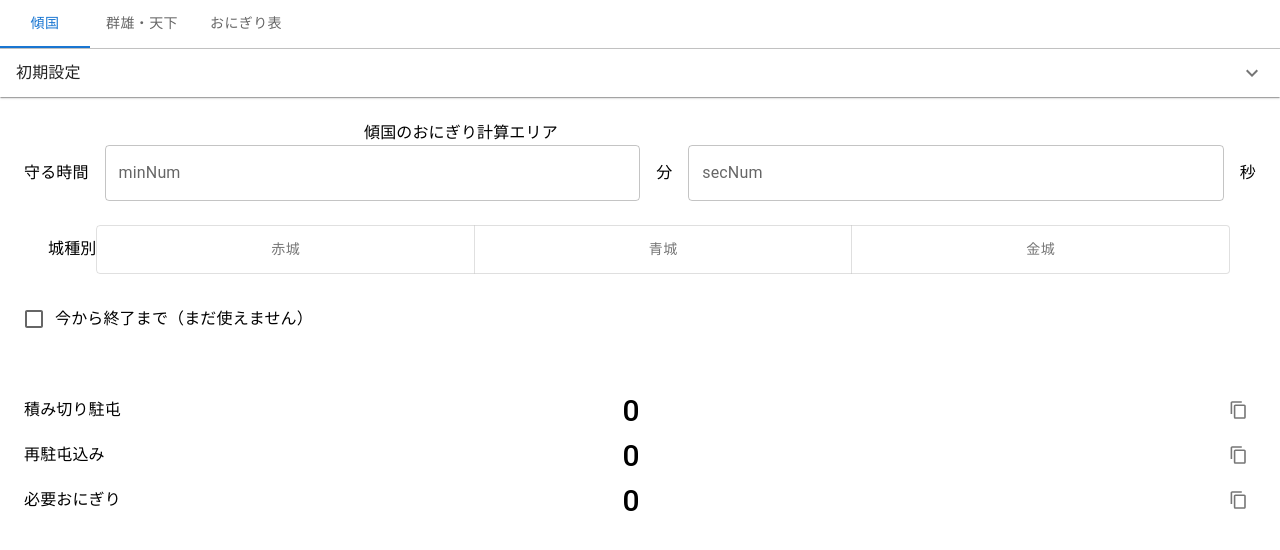
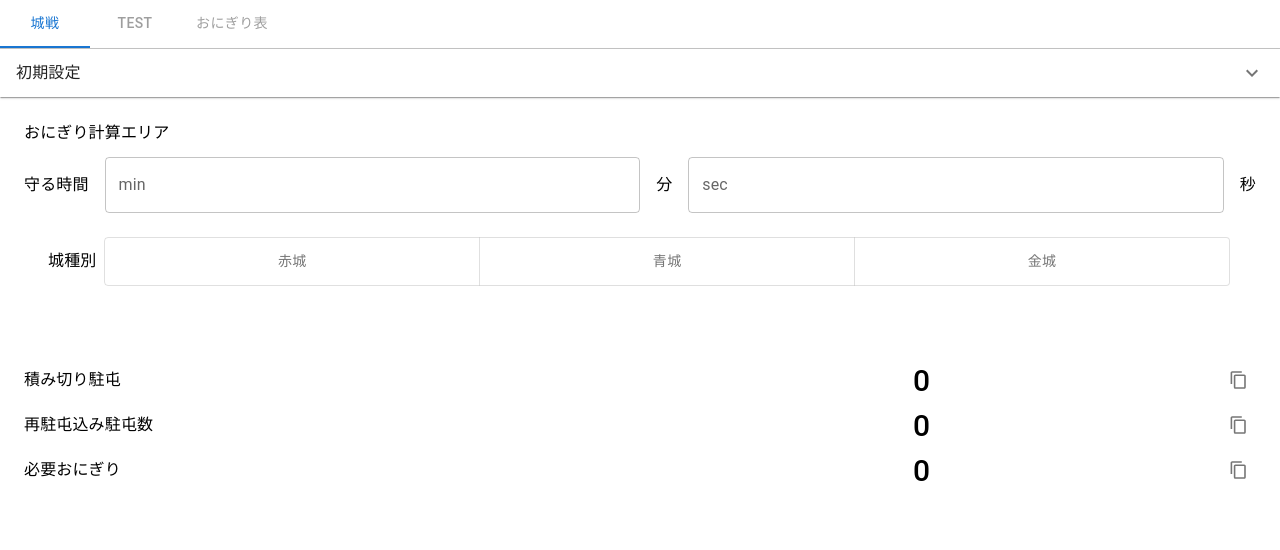
Before and after one commit to chika-create/onigiri-calc, a React (Create React App) app: page / in a window 1280 px wide. Shown: the top 550 px of the page. Built offline with nearby package versions, Linux system fonts and the light colour scheme.

Commit message:
fix: 公開に向けてレイアウトの調整や、未使用のタブなどをdisableに

```diff
--- a/src/App.tsx
+++ b/src/App.tsx
@@ -34,7 +34,6 @@ function TabPanel(props: TabPanelProps): any {
   );
 }
 
-// メモ：alignmentRedNumなどトグルボタンのデフォルト値を使用するには、コンポーネント内で呼び出す必要があるため、コンポーネント分けをした際に実装する
 function App() {
   // タブ管理
   const [tabValue, setTabValue] = React.useState(0);
@@ -55,12 +54,12 @@ function App() {
 
         <CalcTime register={register} />
         <CastelKinds onClick={castleKinds} />
-        <Box>
+        {/* <Box>
           <FormControlLabel
             control={<Checkbox />}
             label="今から終了まで（まだ使えません）"
           />
-        </Box>
+        </Box> */}
       </TabPanel>
       <TabPanel value={tabValue} index={1}>
         <UniversalCastel />
--- a/src/components/pages/ServerCastel.tsx
+++ b/src/components/pages/ServerCastel.tsx
@@ -1,5 +1,9 @@
-import Container from "@mui/material/Container";
+import Box from "@mui/material/Box";
 
 export default function ServerCastel() {
-  return <Container maxWidth="sm">傾国のおにぎり計算エリア</Container>;
+  return (
+    <Box maxWidth="sm" sx={{ mb: 1.5 }}>
+      おにぎり計算エリア
+    </Box>
+  );
 }
--- a/src/components/parts/CalcTime.tsx
+++ b/src/components/parts/CalcTime.tsx
@@ -21,7 +21,7 @@ export default function CalcTime(props: any) {
         id="outlined-basic"
         type="number"
         variant="outlined"
-        label="minNum"
+        label="min"
         {...register("minNum")}
         sx={{
           ml: 2,
@@ -38,7 +38,7 @@ export default function CalcTime(props: any) {
       <TextField
         id="outlined-basic"
         type="number"
-        label="secNum"
+        label="sec"
         variant="outlined"
         {...register("secNum")}
         sx={{
--- a/src/components/parts/CastelKinds.tsx
+++ b/src/components/parts/CastelKinds.tsx
@@ -28,6 +28,7 @@ export default function CastelKinds(props: any) {
       <Typography
         sx={{
           alignSelf: "center",
+          mr: 1,
         }}
       >
         城種別
--- a/src/components/parts/countOutput/FullOnigiri.tsx
+++ b/src/components/parts/countOutput/FullOnigiri.tsx
@@ -36,6 +36,7 @@ export default function FullStack(props: any) {
         sx={{
           fontWeight: "medium",
           fontSize: 30,
+          textAlign: "center",
         }}
       >
         {numNumber * alignmentNum}
--- a/src/components/parts/countOutput/FullStack.tsx
+++ b/src/components/parts/countOutput/FullStack.tsx
@@ -32,6 +32,7 @@ export default function FullStack(props: any) {
         sx={{
           fontWeight: "medium",
           fontSize: 30,
+          textAlign: "center",
         }}
       >
         {numNumber}
--- a/src/components/parts/countOutput/HarfStack.tsx
+++ b/src/components/parts/countOutput/HarfStack.tsx
@@ -26,12 +26,13 @@ export default function HarfStack(props: any) {
           alignSelf: "center",
         }}
       >
-        再駐屯込み
+        再駐屯込み駐屯数
       </Typography>
       <Typography
         sx={{
           fontWeight: "medium",
           fontSize: 30,
+          textAlign: "center",
         }}
       >
         {Math.ceil(numNumber / 2)}
--- a/src/components/parts/initialSetting/MinDeckNum.tsx
+++ b/src/components/parts/initialSetting/MinDeckNum.tsx
@@ -3,7 +3,7 @@ import { Box, Typography, TextField } from "@mui/material";
 
 export default function MinDeckNum(props: any) {
   const register = props.register;
-  const [deckNum, setDeckNum] = useState(0);
+  const [deckNum, setDeckNum] = useState(38);
 
   useEffect(() => {
     // コンポーネントがマウントされた時にlocalStorageから値を読み込む
--- a/src/components/views/TabBox.tsx
+++ b/src/components/views/TabBox.tsx
@@ -19,9 +19,9 @@ export default function TabBox(props: any) {
         onChange={tabChange}
         aria-label="basic tabs example"
       >
-        <Tab label="傾国" {...tabMenu(0)} />
-        <Tab label="群雄・天下" {...tabMenu(1)} />
-        <Tab label="おにぎり表" {...tabMenu(2)} />
+        <Tab label="城戦" {...tabMenu(0)} />
+        <Tab label="test" {...tabMenu(1)} disabled />
+        <Tab label="おにぎり表" {...tabMenu(2)} disabled />
       </Tabs>
     </Box>
   );
```
